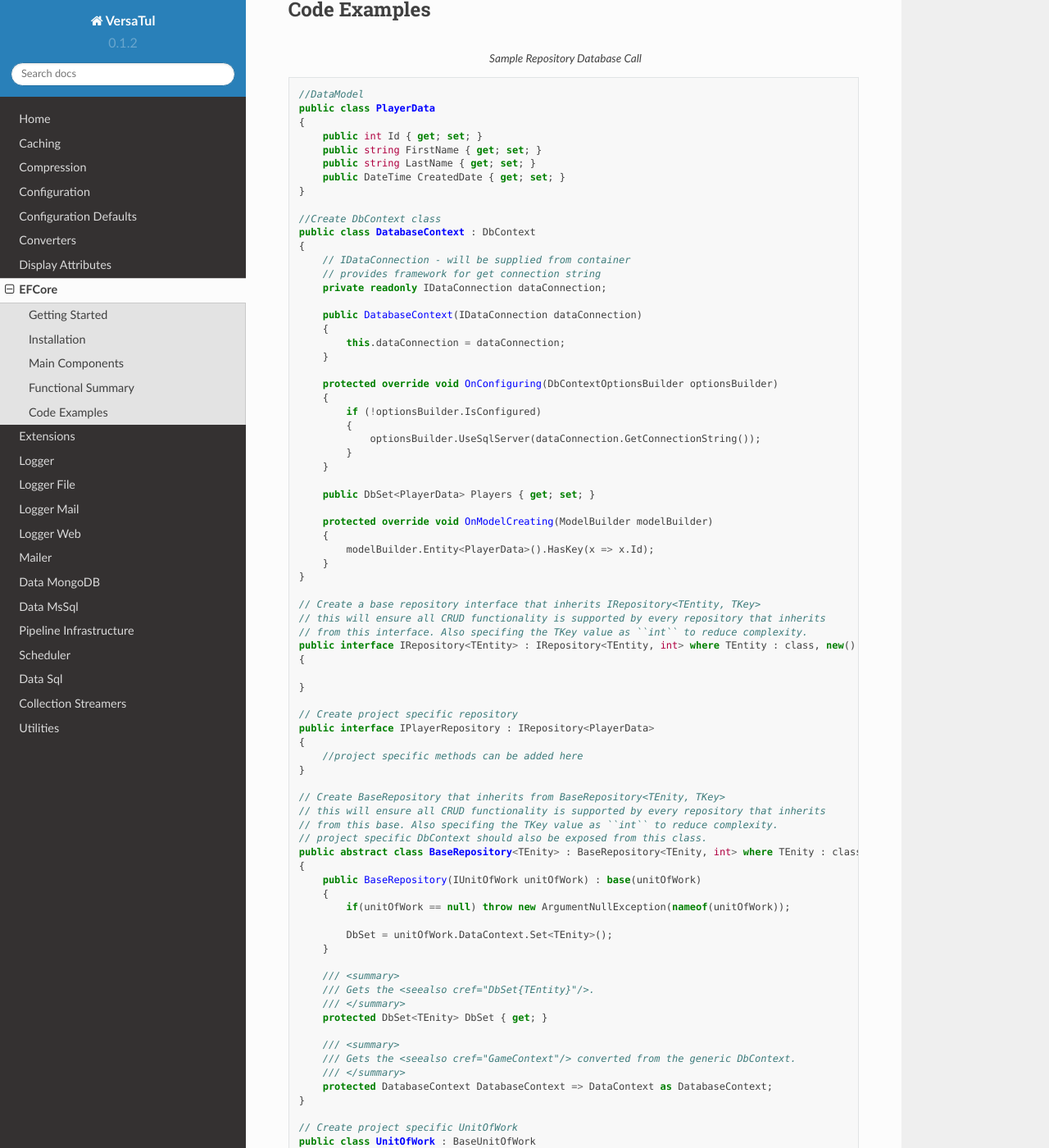
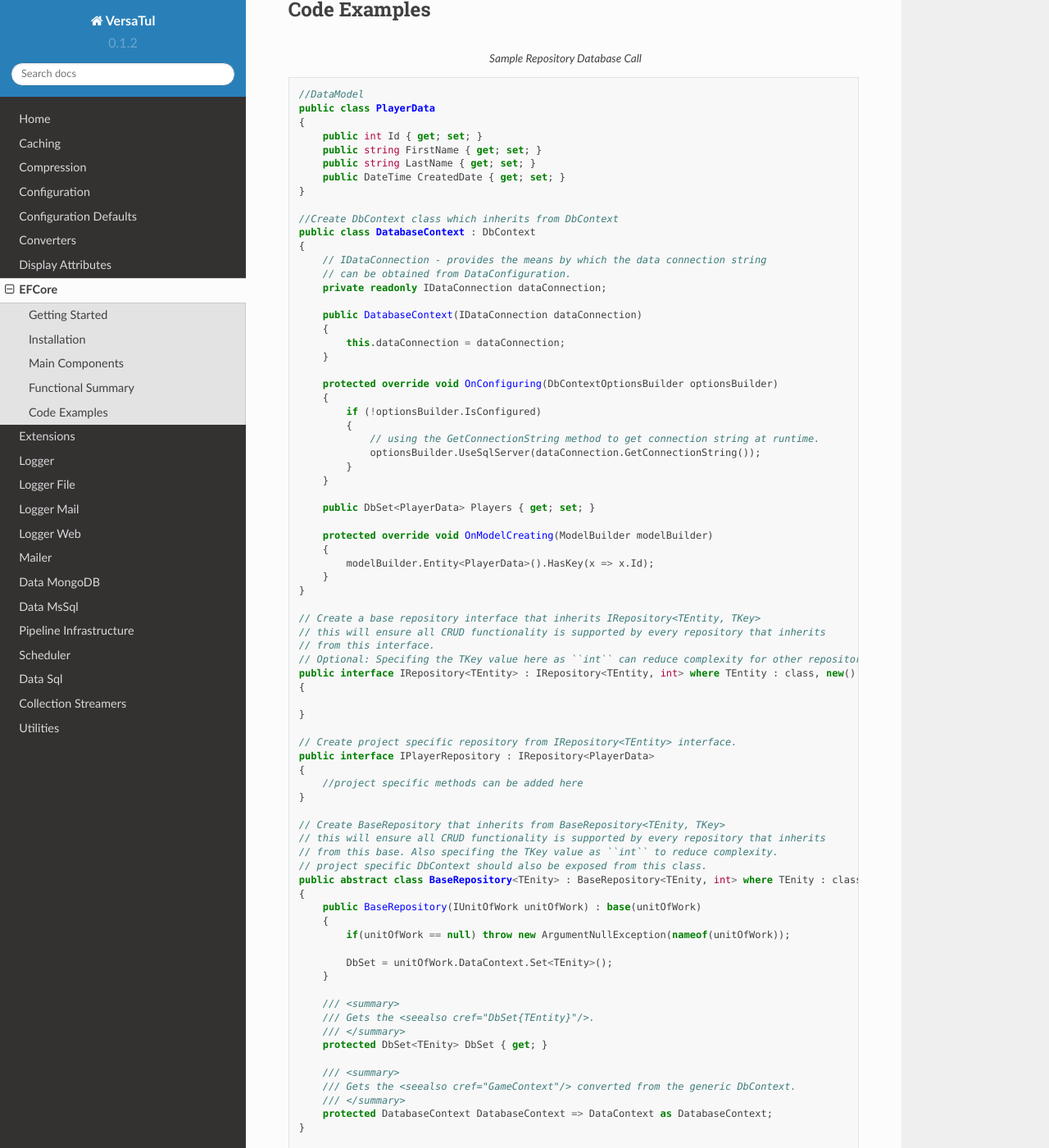
Before and after one commit to BjornWilliams/DocsVersaTul, a Sphinx documentation site: the page built from docs/source/efcore.rst, in a window 1280 px wide and 1400 px high, scrolled down 940 px. Shown: the whole window at 82% size. Built offline with Sphinx 7.4.7 and the Read the Docs theme 2.0.0, drawn with Linux system fonts in a browser that asks for light colours; some of the changed text lies outside the part shown.

Commit message:
Update efcore.rst
documentation updates

```diff
--- a/docs/source/efcore.rst
+++ b/docs/source/efcore.rst
@@ -47,11 +47,11 @@ Code Examples
         public DateTime CreatedDate { get; set; }
     }
 
-    //Create DbContext class
+    //Create DbContext class which inherits from DbContext
     public class DatabaseContext : DbContext
     {
-        // IDataConnection - will be supplied from container
-        // provides framework for get connection string
+        // IDataConnection - provides the means by which the data connection string
+        // can be obtained from DataConfiguration.
         private readonly IDataConnection dataConnection;
 
         public DatabaseContext(IDataConnection dataConnection)
@@ -63,6 +63,7 @@ Code Examples
         {
             if (!optionsBuilder.IsConfigured)
             {
+                // using the GetConnectionString method to get connection string at runtime.
                 optionsBuilder.UseSqlServer(dataConnection.GetConnectionString());
             }
         }
@@ -77,13 +78,14 @@ Code Examples
 
     // Create a base repository interface that inherits IRepository<TEntity, TKey>
     // this will ensure all CRUD functionality is supported by every repository that inherits
-    // from this interface. Also specifing the TKey value as ``int`` to reduce complexity.
+    // from this interface.
+    // Optional: Specifing the TKey value here as ``int`` can reduce complexity for other repositories.
     public interface IRepository<TEntity> : IRepository<TEntity, int> where TEntity : class, new()
     {
 
     }
 
-    // Create project specific repository
+    // Create project specific repository from IRepository<TEntity> interface.
     public interface IPlayerRepository : IRepository<PlayerData>
     {
         //project specific methods can be added here
@@ -125,7 +127,7 @@ Code Examples
         public PlayerRepository(IUnitOfWork unitOfWork) : base(unitOfWork) { }
     }
 
-    // Configure the container E.G AutoFac Module
+    // Configure the container using AutoFac Module
     public class AppModule : Module
     {
         protected override void Load(ContainerBuilder builder)
```
